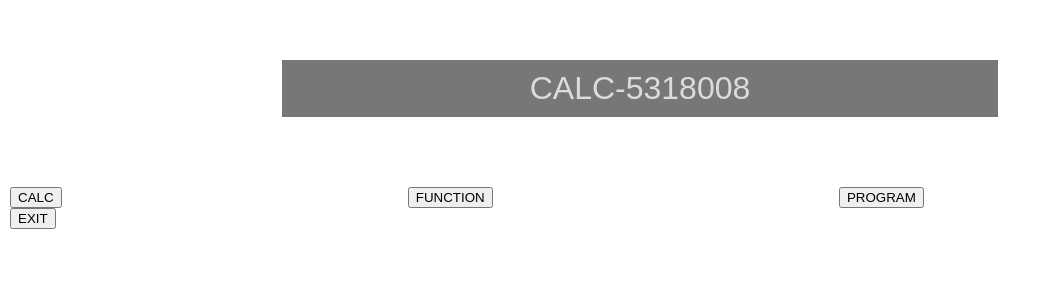
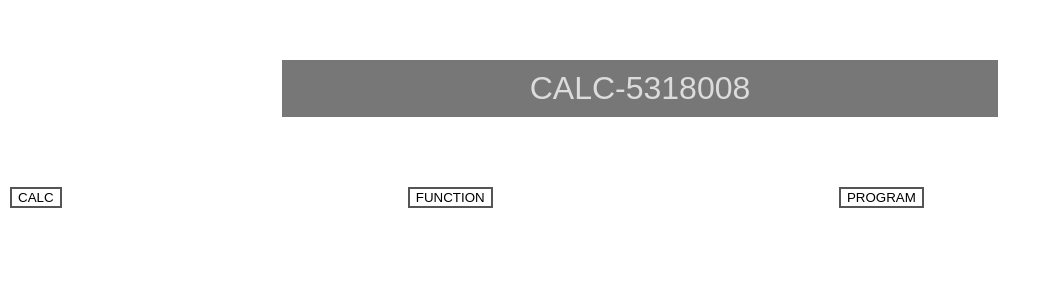
Before and after one commit to nobody48sheldor/CALC-5318008, a Flask app: page / in a window 1280 px wide. Shown: the top 300 px of the page, without its empty margins (0-1051 px from the left). Run offline with Flask 2, Linux system fonts and the light colour scheme; parts of the project's set-up code (start-up, migrations or seed data) failed here and were passed over.

Commit message:
Update main.html

```diff
--- a/templates/main.html
+++ b/templates/main.html
@@ -5,6 +5,18 @@
     <meta charset="UTF-8">
     <link rel="stylesheet" href="{{ url_for('static', filename='styles/main.css') }}">
 </head>
+<style>
+.button {
+  background-color: white;
+  color: black;
+  border: 2px solid #555555;
+}
+
+.button:hover {
+  background-color: #555555;
+  color: white;
+}
+</style>
 
 <body>
     <font face="Arial">
@@ -14,24 +26,19 @@
     <div class="gridContainer">
         <form action="#" class="menu" method="post">
             <input type="hidden" value="calc" name="menu">
-            <button type="submit">CALC</button>
+            <button class="button button">CALC</button>
         </form>
 
         <form action="#" class="menu" method="post">
             <input type="hidden" value="function" name="menu">
-            <button type="submit">FUNCTION</button>
+            <button class="button button">FUNCTION</button>
         </form>
 
         <form action="#" class="menu" method="post">
             <input type="hidden" value="program" name="menu">
-            <button type="submit">PROGRAM</button>
+            <button class="button button">PROGRAM</button>
         </form>
 
-        <form action="#" class="menu" method="post">
-            <input type="hidden" value="**" name="exit">
-            <button type="submit">EXIT</button>
-        </form>
-    </div>
 
 </body>
 </html>
```
